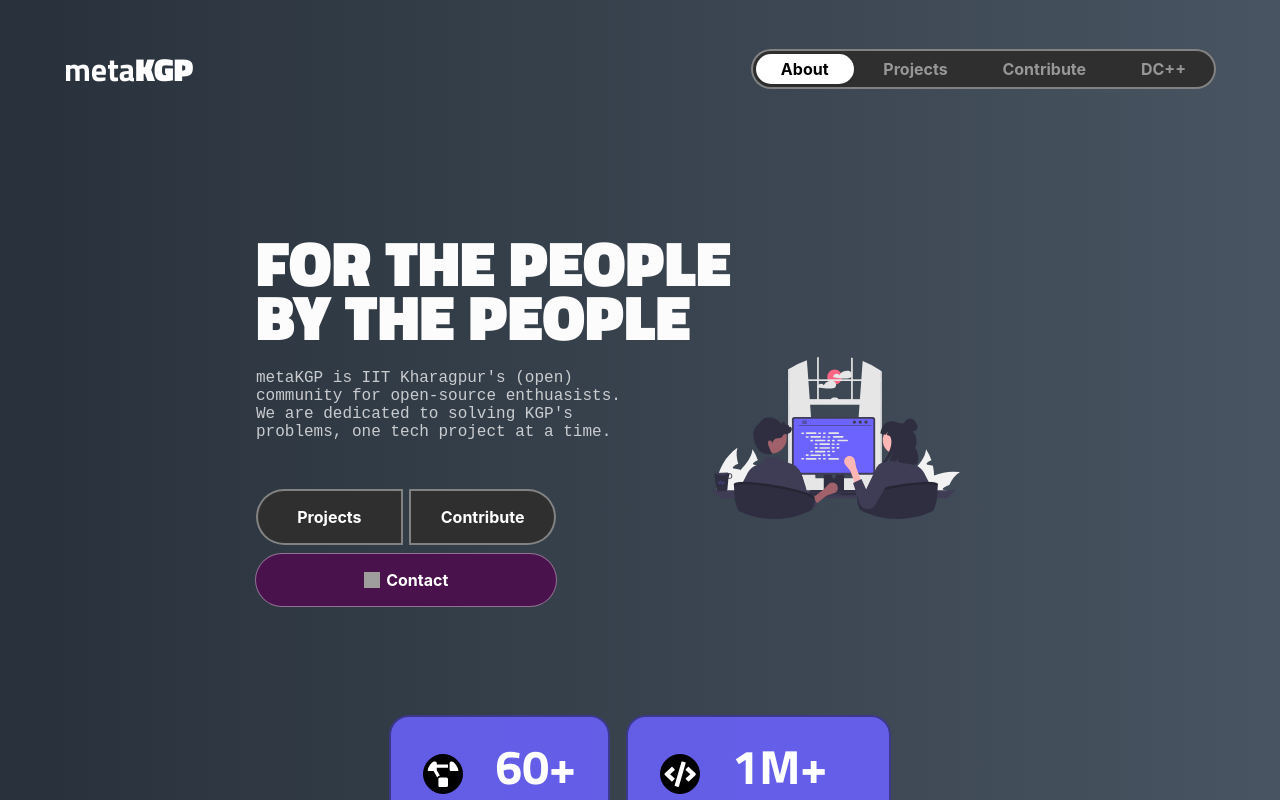
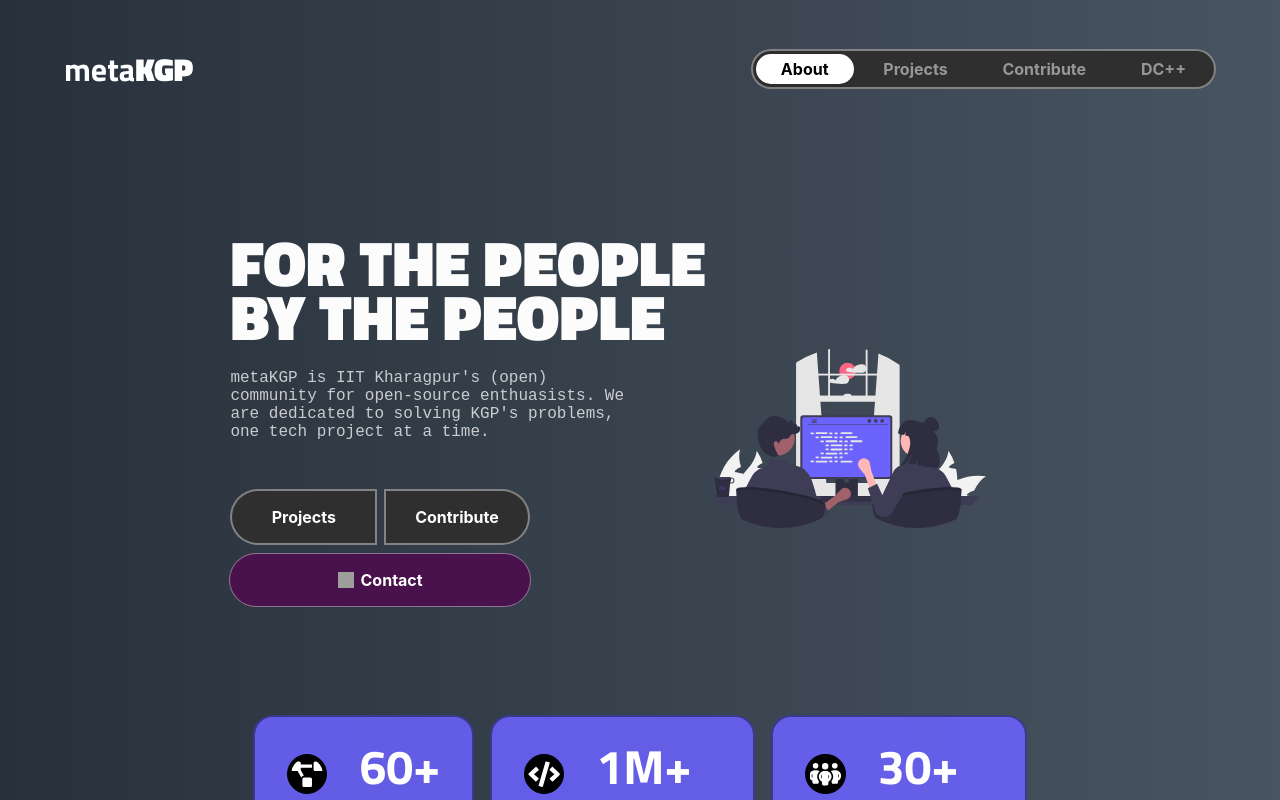
Before and after one commit to metakgp/metakgp.org, a React (Vite) app: page /#/about in a window 1280 px wide. Built offline with nearby package versions, Linux system fonts and the light colour scheme; grey boxes are pictures that could not be loaded; a web font is replaced by a local one.

Commit message:
feat: reduced margins

```diff
--- a/src/styles/pages/App.css
+++ b/src/styles/pages/App.css
@@ -44,7 +44,7 @@
 }
 
 .page-container {
-  margin: 50px 20%;
+  margin: 50px 18%;
   /* width: 100%; */
   text-align: left;
   display: flex;
@@ -54,7 +54,7 @@
 }
 
 .content-page-container {
-  margin: 50px 30%;
+  margin: 50px 18%;
   /* width: 100%; */
   text-align: left;
   display: flex;
```
